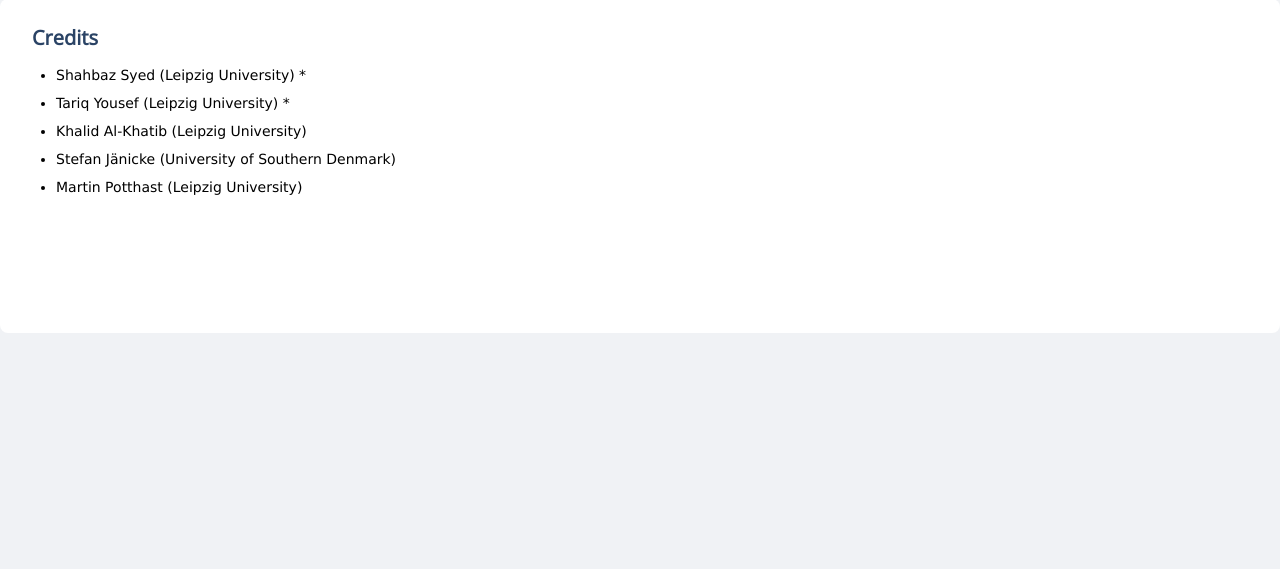
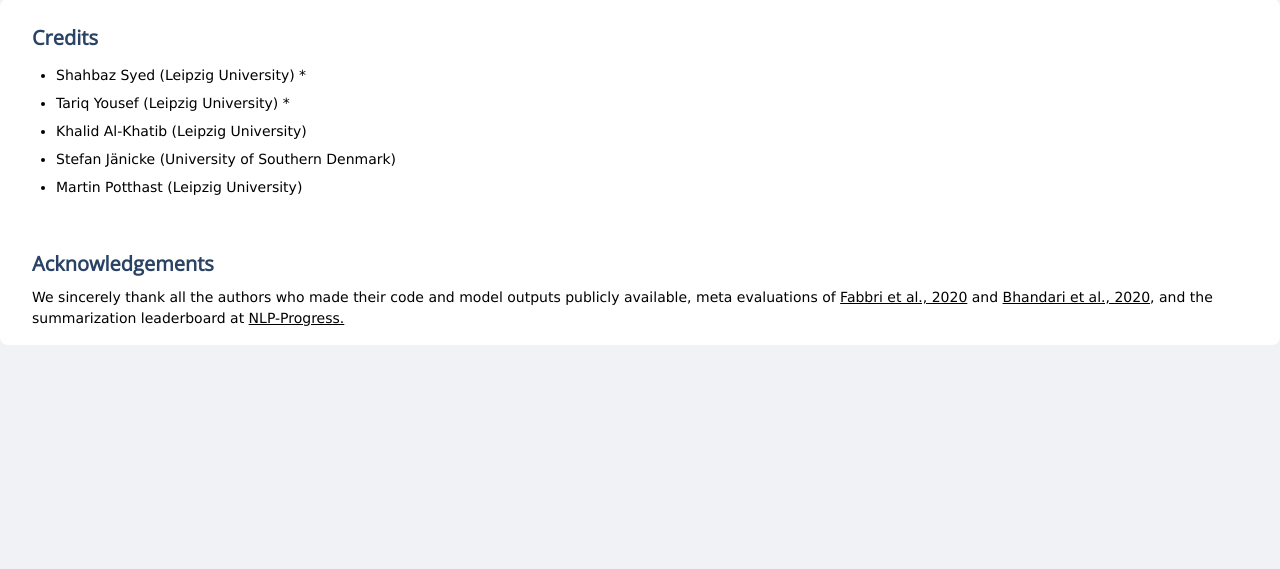
Before and after one commit to webis-de/summary-explorer, a Django app: page /credits in a window 1280 px wide. Shown: the part 81-650 px from the top of the page. Run offline with Django 3.2, Linux system fonts and the light colour scheme; style sheets or scripts are compiled from the project's sources.

Commit message:
Acknowledgements

```diff
--- a/ui/frontend/templates/frontend/credits.html
+++ b/ui/frontend/templates/frontend/credits.html
@@ -12,7 +12,7 @@
                                 Credits
             </h1>
 
-            <div class="h-64">
+            <div>
                 <ul class="list-disc px-10 leading-loose">
                     <li>Shahbaz Syed (Leipzig University) *</li>
                     <li>Tariq Yousef (Leipzig University) *</li>
@@ -22,7 +22,16 @@
                 </ul>
             </div>
 
+            <div class="mt-10">
+                <h1 class="text-xl font-bold text-normal mb-0 px-4 py-2 font-extrabold text-justify article_header text-blue-900
+                header_font">
+                  Acknowledgements
+                </h1>
 
+            <p class="px-4">
+                We sincerely thank all the authors who made their code and model outputs publicly available, meta evaluations of  <a href="https://github.com/Yale-LILY/SummEval" class="underline">Fabbri et al., 2020</a> and <a href="https://github.com/neulab/REALSumm" class="underline">Bhandari et al., 2020</a>, and the summarization leaderboard at <a href="https://nlpprogress.com/english/summarization.html" class="underline">NLP-Progress.</a>
+            </p>
+            </div>
         </div>
 
     </div>
```
